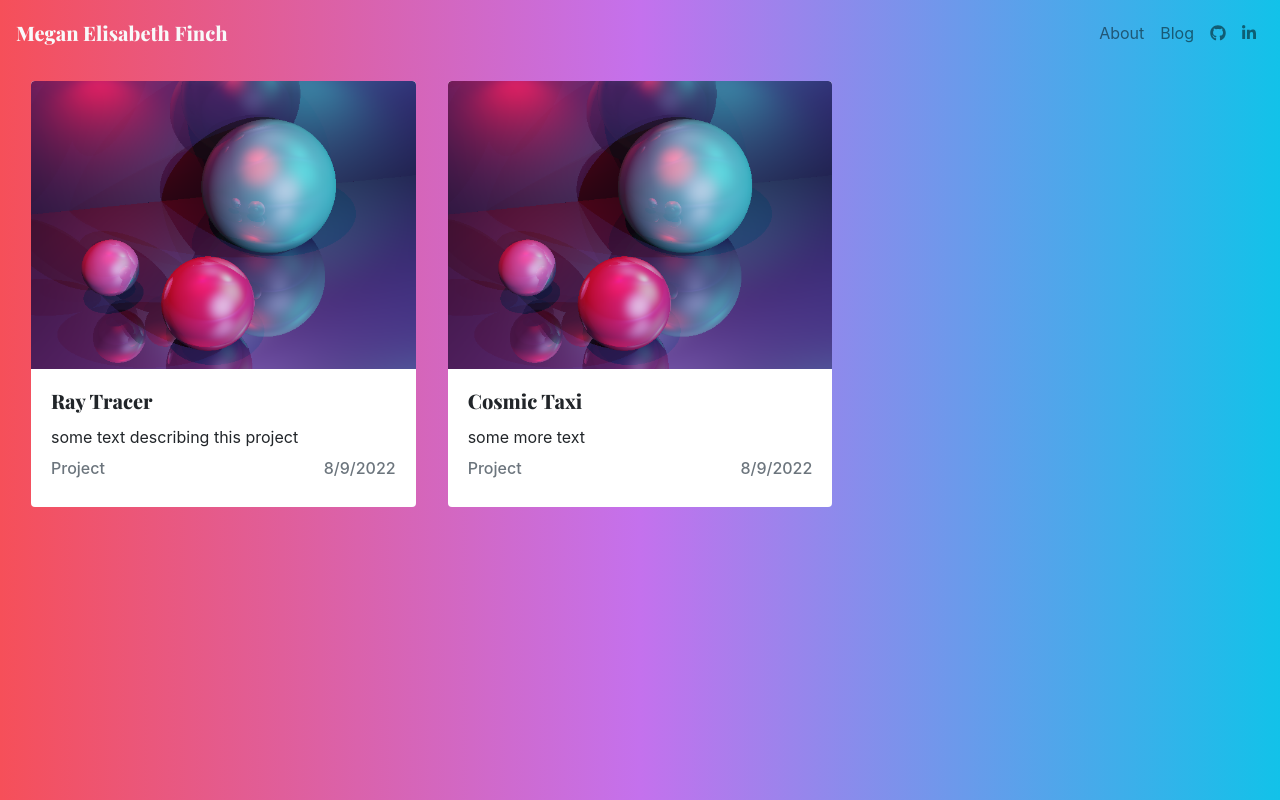
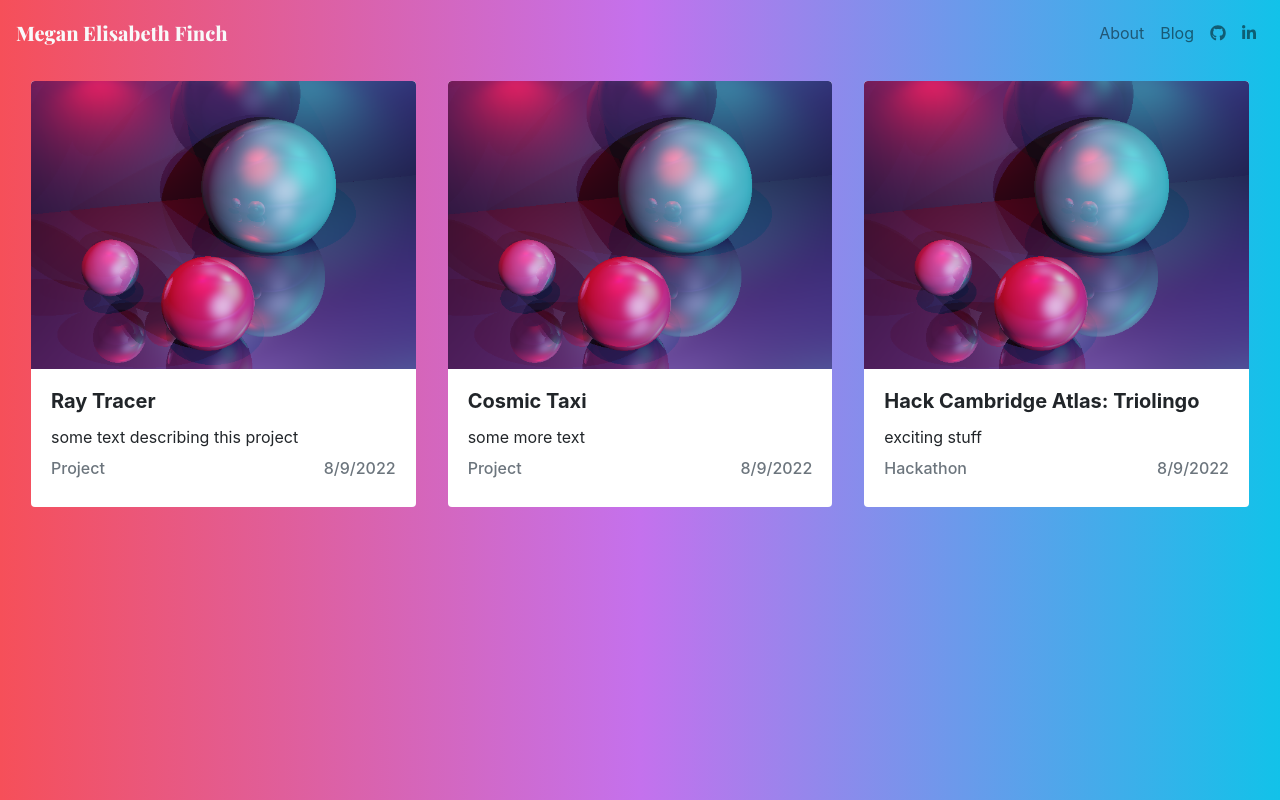
Before and after one commit to meganelisabethfinch/meganelisabethfinch.github.io, a React (Create React App) app: page /blog in a window 1280 px wide. Built offline with nearby package versions, Linux system fonts and the light colour scheme.

Commit message:
retrieve article id from url

```diff
--- a/src/assets/contents.js
+++ b/src/assets/contents.js
@@ -107,6 +107,34 @@ const blogData = [
         post: {
             text: "lorem ipsum cosmic taxi"
         }
+    },
+    {
+        id: "triolingo",
+        display: true,
+        card: {
+            title: "Hack Cambridge Atlas: Triolingo",
+            img: "ray-tracer.png",
+            text: "exciting stuff",
+            date: new Date(2022, 7, 9),
+            type: "Hackathon"
+        },
+        post: {
+            text: "what fun"
+        }
+    },
+    {
+        id: "404",
+        display: false,
+        card: {
+            title: "Not Found",
+            img: "ray-tracer.png",
+            text: "This post could not be found.",
+            date: new Date(2022, 7, 9),
+            type: "Post"
+        },
+        post: {
+            text: "This post could not be found."
+        }
     }
 ];
 
--- a/src/components/blogCard.js
+++ b/src/components/blogCard.js
@@ -11,7 +11,7 @@ const BlogCard = (props) => (
 
             <Card.Img className="blogCardImg" variant="top" src={require(`../images/${props.img}`)} />
             <Card.Body>
-                <Card.Title className="my-brand">{props.title}</Card.Title>
+                <Card.Title><b>{props.title}</b></Card.Title>
 
                 <Card.Text>{props.text}</Card.Text>
                 <Card.Subtitle className="mb-2 text-muted d-flex justify-content-between">
--- a/src/pages/article.js
+++ b/src/pages/article.js
@@ -1,12 +1,16 @@
-import React from 'react';
+//import React from 'react';
+import React, { Component } from 'react';
 import { Col } from 'react-bootstrap';
 
-const Article = () => {
-    return (
-    <Col lg={true} className="article">
+class Article extends Component {
+    render() {
+      return(
+        <Col lg={true} className="article">
         <h2 className="my-brand">Project title</h2>
-        <p>article rendered</p>
-    </Col>)
-};
+        <p>article rendered: {this.props.match.params.id}</p>
+        </Col>
+      )
+    }
+  }
 
 export default Article;
```
